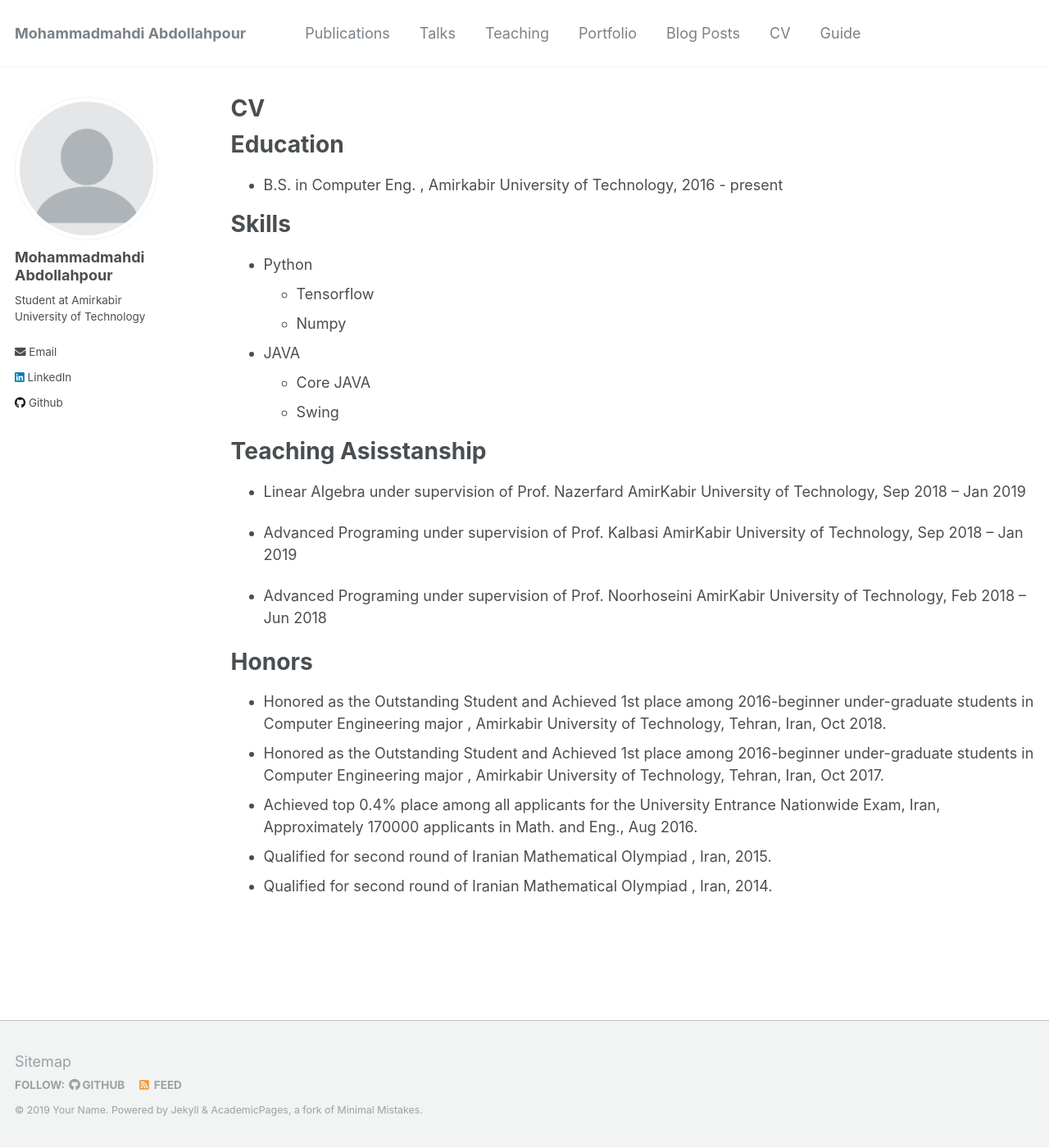
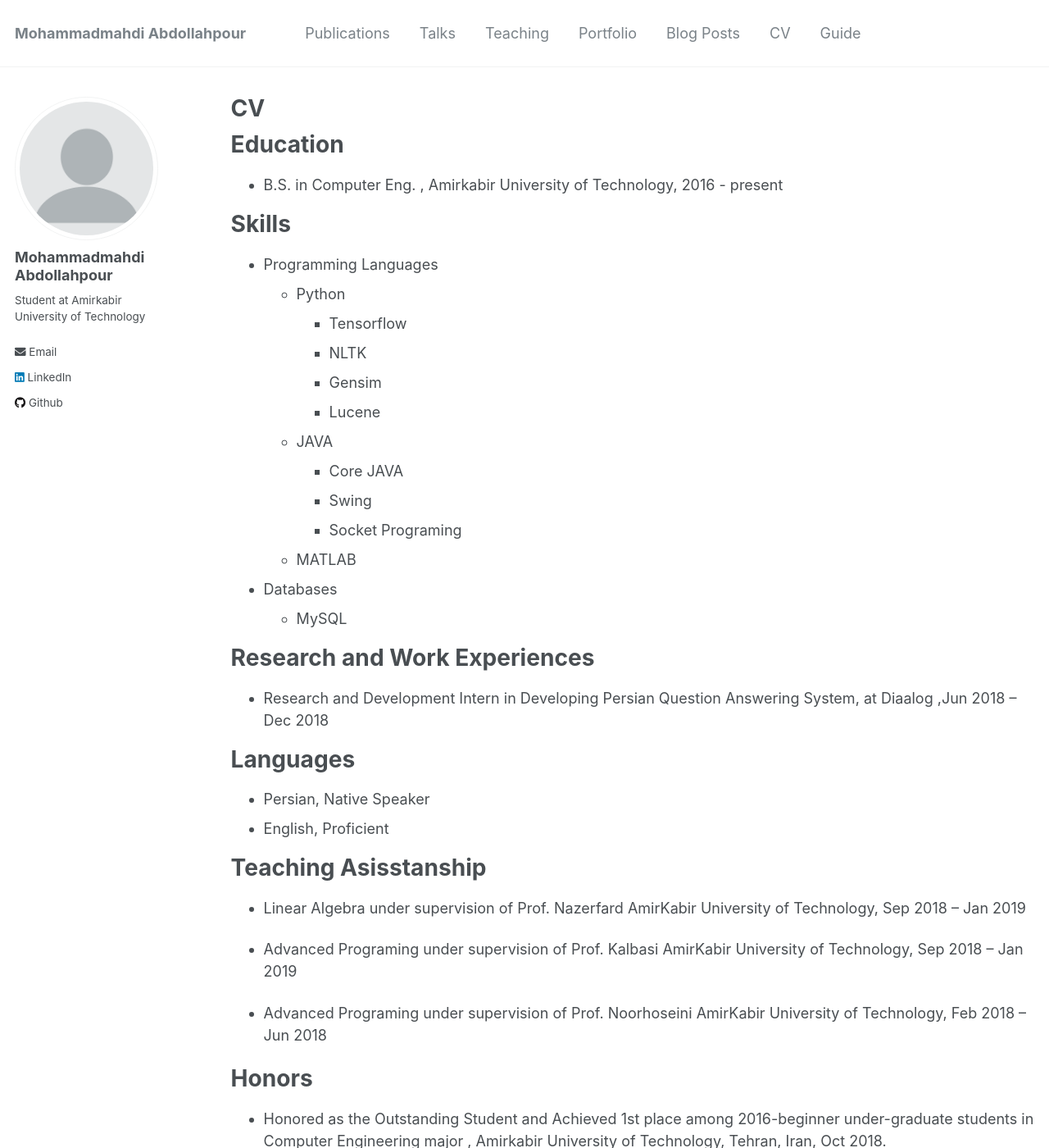
Before and after one commit to mahdiabdollahpour/mahdiabdollahpour.github.io, a Jekyll site: the page built from _pages/cv.md, in a window 1280 px wide and 1400 px high. Shown: the whole window at 82% size. Built offline with Jekyll 4.4.1, drawn with Linux system fonts in a browser that asks for light colours.

Commit message:
Update cv.md

```diff
--- a/_pages/cv.md
+++ b/_pages/cv.md
@@ -31,26 +31,32 @@ Work experience
 
 Skills
 ======
-* Python
-  * Tensorflow
-  * Numpy
-* JAVA
-  * Core JAVA
-  * Swing
+* Programming Languages
+  * Python
+    * Tensorflow
+    * NLTK
+    * Gensim
+    * Lucene
 
-<!--
-Publications
+  * JAVA
+    * Core JAVA
+    * Swing
+    * Socket Programing
+  * MATLAB
+* Databases
+  * MySQL
+
+Research and Work Experiences
 ======
-  <ul>{% for post in site.publications %}
-    {% include archive-single-cv.html %}
-  {% endfor %}</ul>
+* Research and Development Intern in Developing Persian Question Answering System, at Diaalog ,Jun 2018 – Dec 2018
 
-Talks
+
+Languages
 ======
-  <ul>{% for post in site.talks %}
-    {% include archive-single-talk-cv.html %}
-  {% endfor %}</ul>
-   -->
+* Persian, Native Speaker
+* English, Proficient
+
+
 
 Teaching Asisstanship
 ======
```
